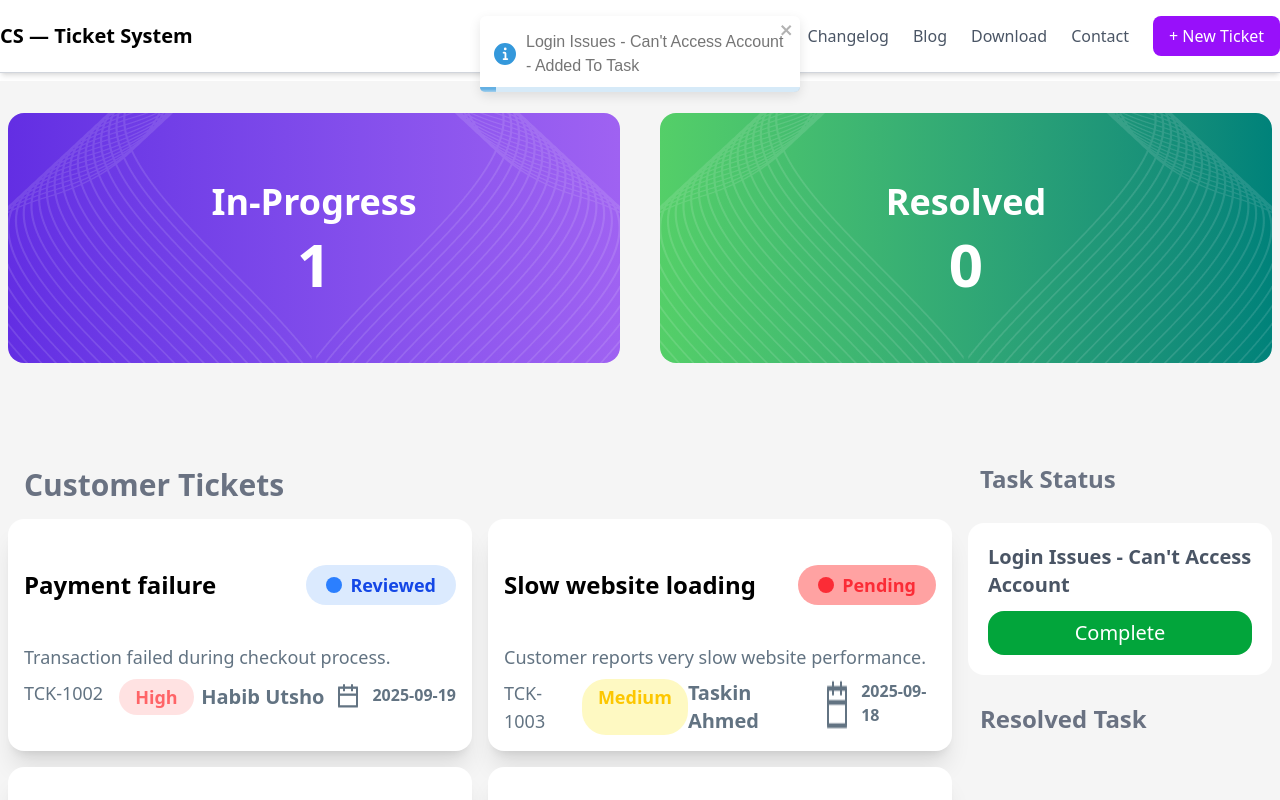
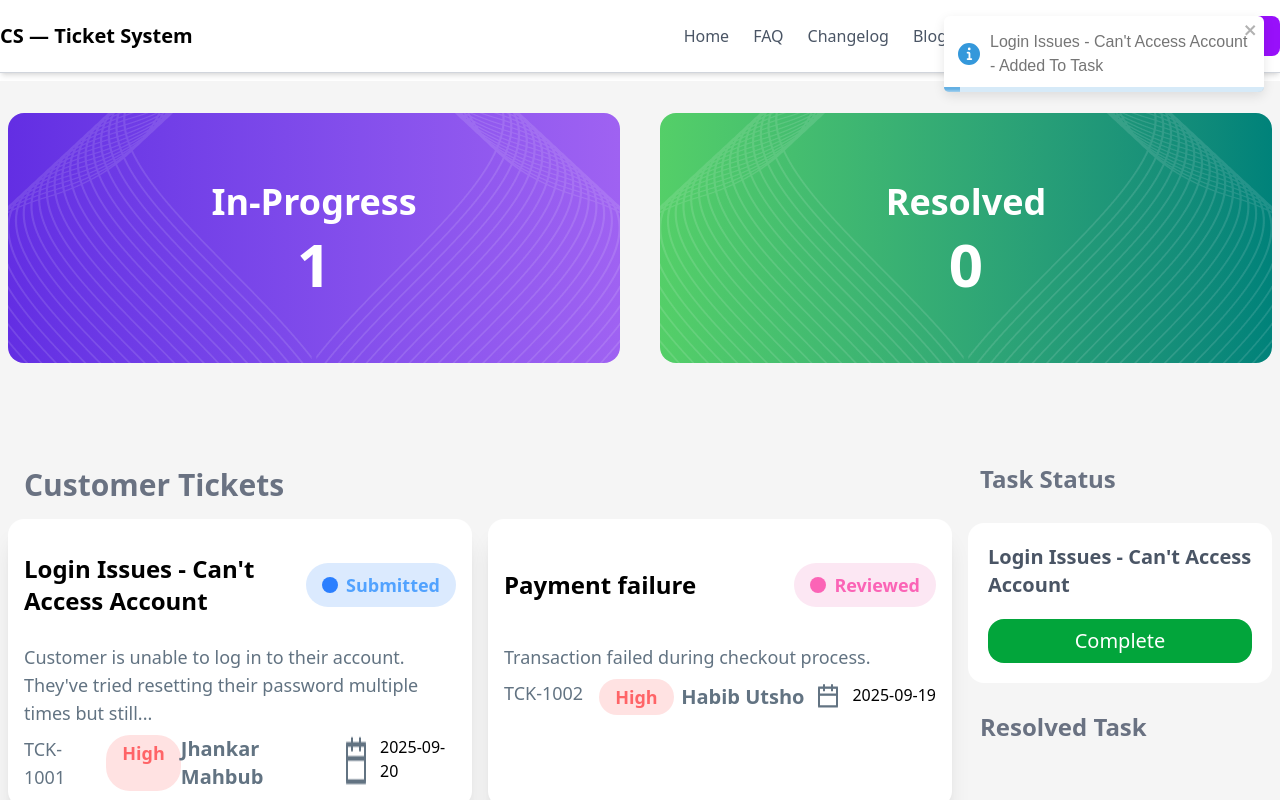
Before and after one commit to RupomPB/customer-support-assignment-07, a React (Vite) app: page / in a window 1280 px wide. Both pictures are taken after a click on the element 240 px from the left and 663 px from the top of the page. Shown: the top 800 px of the page. Built offline with nearby package versions, Linux system fonts and the light colour scheme.

Commit message:
added all files

```diff
--- a/src/App.jsx
+++ b/src/App.jsx
@@ -28,36 +28,54 @@ function App() {
 
   const fetchPromise = fetchIssue();
   fetchPromise.then((data)=>{
-    if(allIssues.length ===0 ) setAllIssues(data)
+    if(allIssues.length ===0 ){
+      setAllIssues(data)
+    }
   })
 
 
   const removeIssue =(id)=>{
     const removed= issueSelected.find(issue => issue.id ===id);
-    toast.success(`${removed.title} - Resolved Done`)
-    if(removed){
-      setResolvedIssues([...resolvedIssues, removed]);
+
+    if(!removed) return;
+
+
+      const updatedRemoved ={...removed, status:"Resolved"};
+
+      toast.success(`${removed.title} - Resolved Done`)
+
+      setResolvedIssues([...resolvedIssues, updatedRemoved]);
       setIssueSelected(issueSelected.filter(issue=> issue.id !==id));
-    }
+    setAllIssues(allIssues.filter(issue=> issue.id !==id));
 
   }
 
   const handleIssueClicked=(issueData)=>{
+    if(!issueData) return;
         console.log("card clicked",issueData)
 
-        toast.info(` ${issueData.title} - Added To Task`,{
-          position: "top-center",
-          autoClose: 2000,
-        })
 
-        const updatedIssues =(allIssues.filter((issue)=>issue.id !== issueData.id));
-        setAllIssues(updatedIssues);
-        setIssueSelected([...issueSelected, issueData])
+      const alreadySelected = issueSelected.find(issue=> issue.id === issueData.id);
+      if(alreadySelected){
+        toast.warn(`${issueData.title} is already in progress`)
+        return
+      }
 
-        if(updatedIssues.length ===0 ){
-          toast.success("Congratulations No More Card Left")
+      // const updatedIssues =(allIssues.filter((issue)=>issue.id !== issueData.id));
+      // setAllIssues(updatedIssues);
+      // setIssueSelected([...issueSelected, issueData])
+      const updatedIssue ={...issueData, status:"In Progress"};
 
-        }
+      toast.info(` ${issueData.title} - Added To Task`,{
+        position: "top-right",
+        autoClose: 2000,
+      })
+      setIssueSelected([...issueSelected, updatedIssue]);
+
+        // if(updatedIssues.length ===0 ){
+        //   toast.success("Congratulations No More Card Left")
+
+        // }
 
     }
 
--- a/src/components/Banner/Banner.jsx
+++ b/src/components/Banner/Banner.jsx
@@ -13,10 +13,10 @@ const Banner = ({issueSelected=[],  resolvedIssues=[]}) => {
           <div className="  h-[250px] bg-gradient-to-r from-[#632EE3] to-[#9F62F2] flex flex-col justify-center items-center rounded-2xl relative">
 
           <div className=" absolute left-0 top-0 h-full">
-            <img src="/public/bg-left.png"></img>
+            <img src="./bg-left.png"></img>
           </div>
           <div className=" absolute right-0 top-0 h-full">
-            <img src="/public/bg-right.png"></img>
+            <img src="./bg-right.png"></img>
           </div>
             <h3 className=" font-bold text-4xl text-white">In-Progress</h3>
             <p className=" font-semibold text-white text-6xl mt-3">{issueSelected.length}
@@ -30,10 +30,10 @@ const Banner = ({issueSelected=[],  resolvedIssues=[]}) => {
           <div className="h-[250px] bg-gradient-to-r from-[#54CF68] to-[#00827A]  flex flex-col justify-center items-center rounded-2xl relative">
 
           <div className=" absolute left-0 top-0 h-full">
-            <img src="/public/bg-left.png"></img>
+            <img src="./bg-left.png"></img>
           </div>
           <div className=" absolute right-0 top-0 h-full">
-            <img src="/public/bg-right.png"></img>
+            <img src="./bg-right.png"></img>
           </div>
             <h3 className=" font-bold text-4xl text-white">Resolved </h3>
             <p className=" font-semibold text-white text-6xl mt-3">{resolvedIssues.length}</p>
--- a/src/components/Cards/Cards.jsx
+++ b/src/components/Cards/Cards.jsx
@@ -13,41 +13,29 @@ const Cards = ({issue , handleIssueClicked }) => {
        <div onClick={()=>handleIssueClicked(issue)} key={issue.id} className=' bg-white rounded-2xl p-4 shadow-xl'>
                             <div className='flex justify-between items-center h-[100px]'>
                                 <h3 className=' font-bold text-2xl'>{issue.title}</h3>
-                               <div className=''>
-                                  <span className={`font-bold text-blue-700 text-lg rounded-3xl  py-2 px-5 flex justify-between gap-2 h-10 items-center
-                                 ${issue.status == 'Submitted'?
-                                    'bg-green-100 text-green-400 px-4 py-1 rounded-3xl':
 
-                                    issue.status == 'Resolved'?
-                                    'bg-pink-100 text-pink-400 px-4 py-1 rounded-3xl':
+                             <div className="flex">
+          <span className={`font-bold text-lg rounded-3xl py-2 px-4 flex items-center gap-2
+    ${issue.status === "Submitted" ? "bg-blue-100 text-blue-400" :
+      issue.status === "In Progress" ? "bg-yellow-100 text-yellow-400" :
+      issue.status === "Resolved" ? "bg-green-100 text-green-400" :
+      issue.status === "Pending" ? "bg-red-100 text-red-400":
+      issue.status === "Reviewed" ? "bg-pink-100 text-pink-400":
+      "bg-gray-100 text-gray-400"
+    }`}>
+    <span className={`w-4 h-4 rounded-full
+      ${issue.status === "Submitted" ? "bg-blue-500" :
+        issue.status === "In Progress" ? "bg-yellow-500" :
+        issue.status === "Resolved" ? "bg-green-500" :
+        issue.status === "Pending" ? "bg-red-400":
+        issue.status === "Reviewed" ? "bg-pink-400":
+        "bg-gray-500"
+      }`}>
+    </span>
+    {issue.status}
+</span>
+        </div>
 
-                                    issue.status == 'In Progress'?
-                                    'bg-yellow-100 text-yellow-400 px-4 py-1 rounded-3xl':
-
-                                     issue.status == 'Pending'?'bg-red-300 text-red-500' :
-                                    'bg-blue-100 text-blue-400 px-4 py-1 rounded-3xl'
-                                 }
-                                 `}>
-                                    <span className={` w-4 h-4 rounded-full bg-blue-500
-                                    ${issue.status == 'Submitted'?
-                                    'bg-green-500':
-                                    issue.status === 'Resolved'?
-                                    'bg-pink-500':
-                                    issue.status === 'In Progress'?
-                                    'bg-yellow-500':
-                                    issue.status === 'Pending' ?
-                                    'bg-red-500' :
-                                    'bg-blue-500'
-
-                                    }
-                                    `}>
-
-                                    </span>
-
-                                  {/* <img src={openimg}></img> */}
-                                   {issue.status}
-                                  </span>
-                               </div>
                             </div>
 
                             <p className=' text-[#627382] text-lg py-2'>{issue.description}</p>
@@ -69,7 +57,7 @@ const Cards = ({issue , handleIssueClicked }) => {
                                 <div className='flex gap-3'>
                                     <p className=' text-xl text-[#627382] font-bold'>{issue.customer}</p>
                                     <img src={calenderimg}></img>
-                                    <p className=" text-[#627382] font-semibold"> {issue.createdAt}</p>
+                                    <p className=" text-"> {issue.createdAt}</p>
                                 </div>
                             </div>
 
--- a/src/components/Taskbar/Task.jsx
+++ b/src/components/Taskbar/Task.jsx
@@ -1,29 +1,35 @@
-import React from 'react';
+import React from "react";
 
-const Task = ({issueSelected , removeIssue,  }) => {
-
-    console.log(issueSelected)
+const Task = ({ issueSelected, removeIssue }) => {
+  console.log(issueSelected);
 
   // const handleremove =()=>{
   //     removeIssue(issueSelected)
   // }
 
+  return (
+    <div className=" ">
+      {issueSelected.map((issueTask, index) => {
+        return (
+          <div
+            key={issueTask.id + "-" + index}
+            className=" bg-white rounded-2xl p-5 m-2 space-y-5"
+          >
+            <div>
+              <span className=" text-xl font-semibold text-gray-600 ">
+                {issueTask.title}
+              </span>
+            </div>
 
-    return (
-        <div className=' '>
-            {
-                issueSelected.map((issueTask, index)=>{
-                   return(
-                     <div key={issueTask.id+ "-"+ index } className=' bg-white rounded-2xl p-5 space-y-3 m-2'>
-                <h1 className=' text-xl font-semibold text-gray-600 '>{issueTask.title}</h1>
-                <button onClick={()=>removeIssue(issueTask.id)} className=' bg-[#02a53b] text-white w-full rounded-2xl py-2 text-xl'>
+            <button
+              onClick={() => removeIssue(issueTask.id)}
+              className=" bg-[#02a53b] text-white w-full rounded-2xl py-2 text-xl "
+            >
               Complete
             </button>
           </div>
-                   )
-                }
-                )
-            }
+        );
+      })}
     </div>
   );
 };
```
Also changed, not shown: 2 other files (tests, documents, lock files or other folders). Lines whose indentation alone changed are shown as unchanged.
